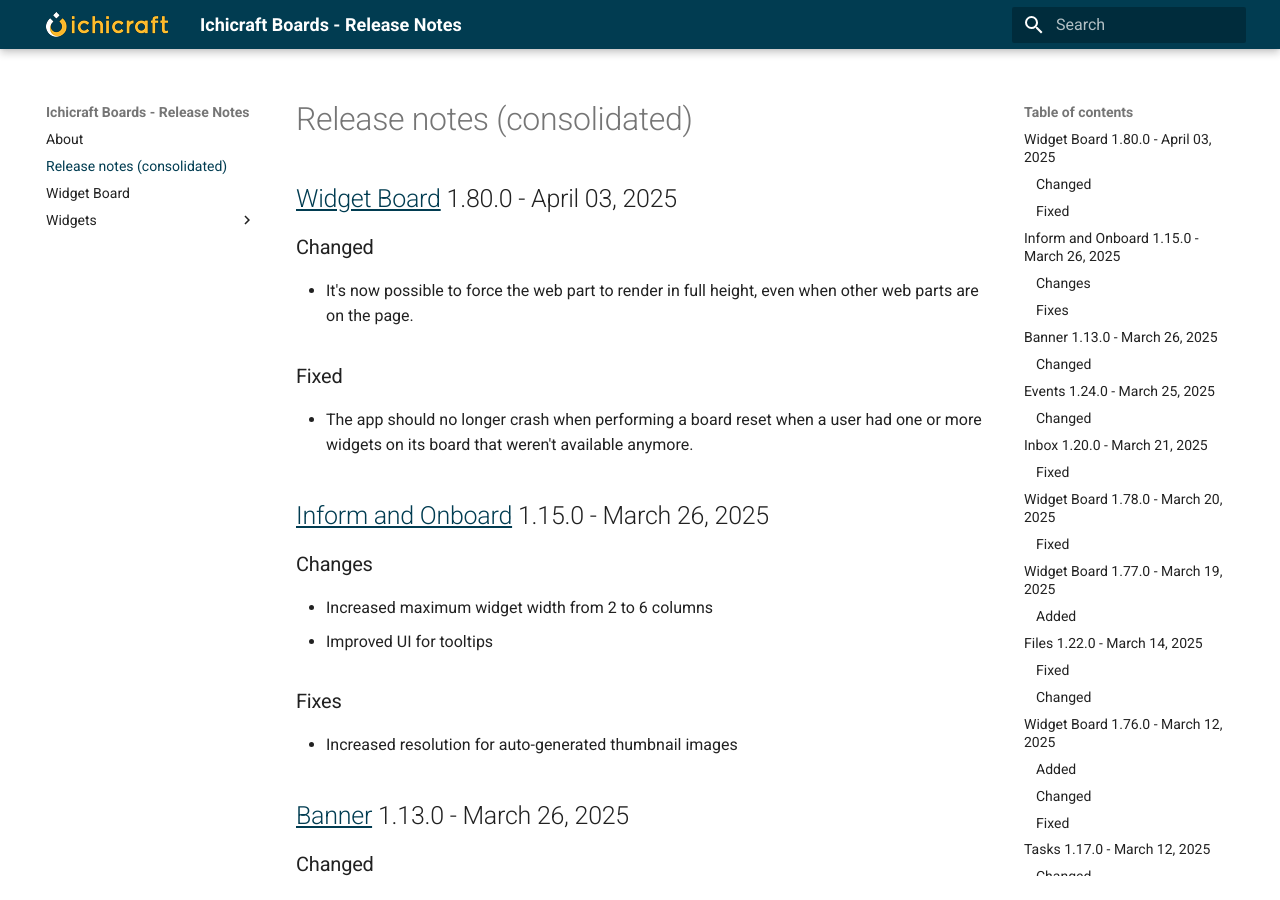
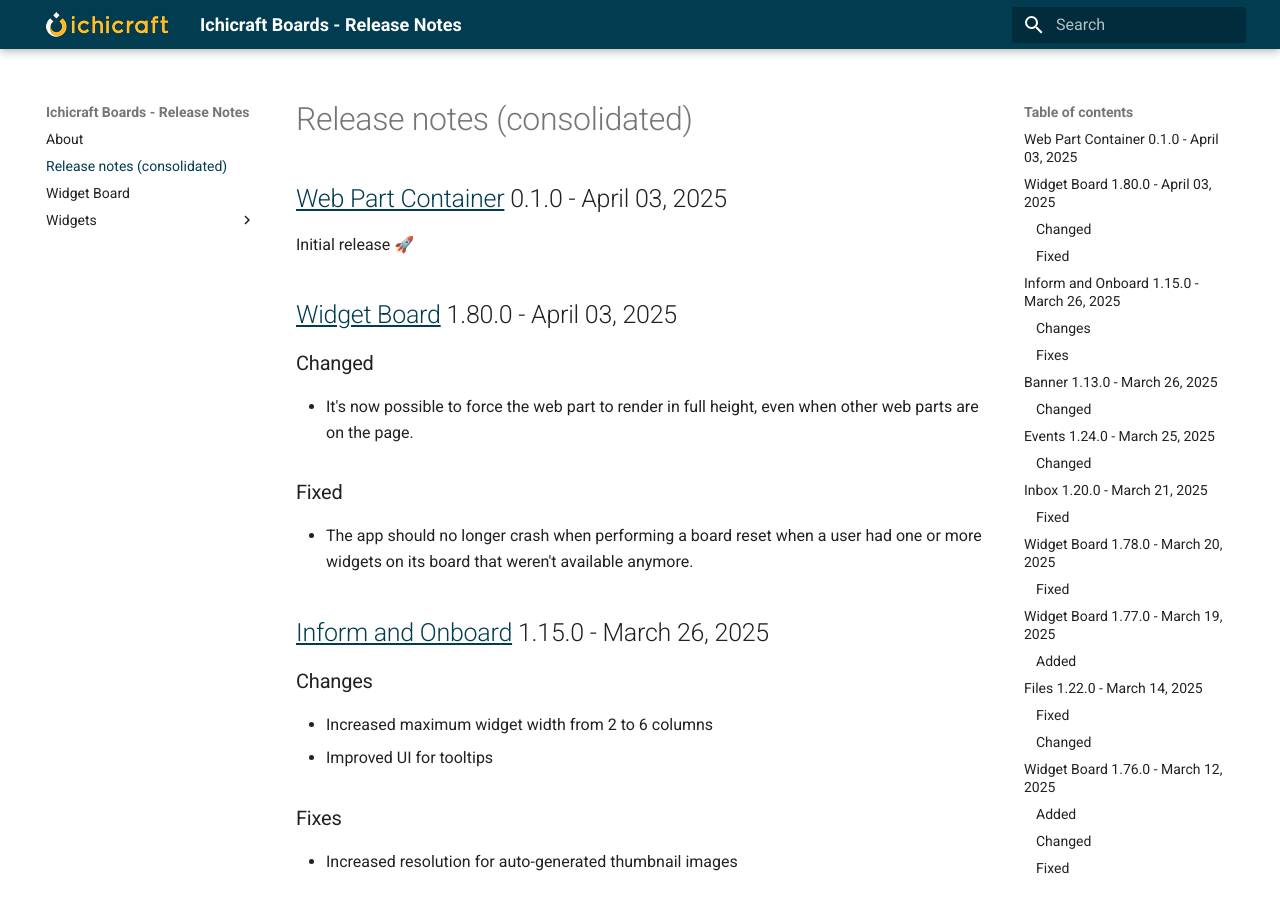
Before and after one commit to ichicraft/widgets-docs, an MkDocs documentation site: the page built from docs/Release-notes-(consolidated).md, in a window 1280 px wide and 900 px high. Built offline with MkDocs 1.6.1 and Material for MkDocs 9.7.7, drawn with Linux system fonts in a browser that asks for light colours.

Commit message:
Release notes updated by BuildService

```diff
--- a/docs/Release-notes-(consolidated).md
+++ b/docs/Release-notes-(consolidated).md
@@ -1,3 +1,8 @@
+## [Web Part Container](./Widgets/Web Part Container.md) 0.1.0 - April 03, 2025
+
+Initial release 🚀
+
+
 ## [Widget Board](./Widget Board.md) 1.80.0 - April 03, 2025
 
 ### Changed
--- /dev/null
+++ b/docs/Widgets/Web Part Container.md
@@ -0,0 +1,3 @@
+## 0.1.0 - April 03, 2025
+
+Initial release 🚀
```
